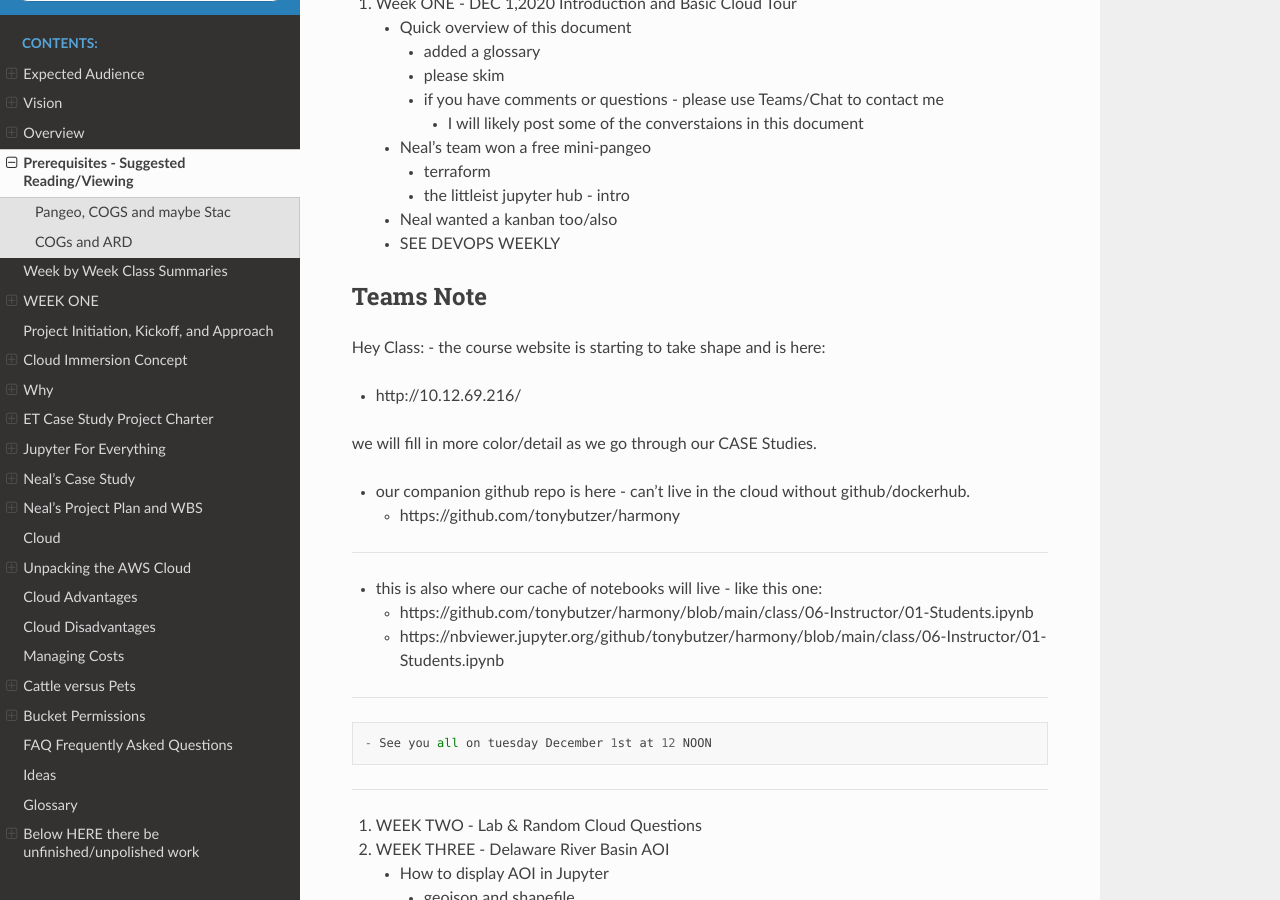
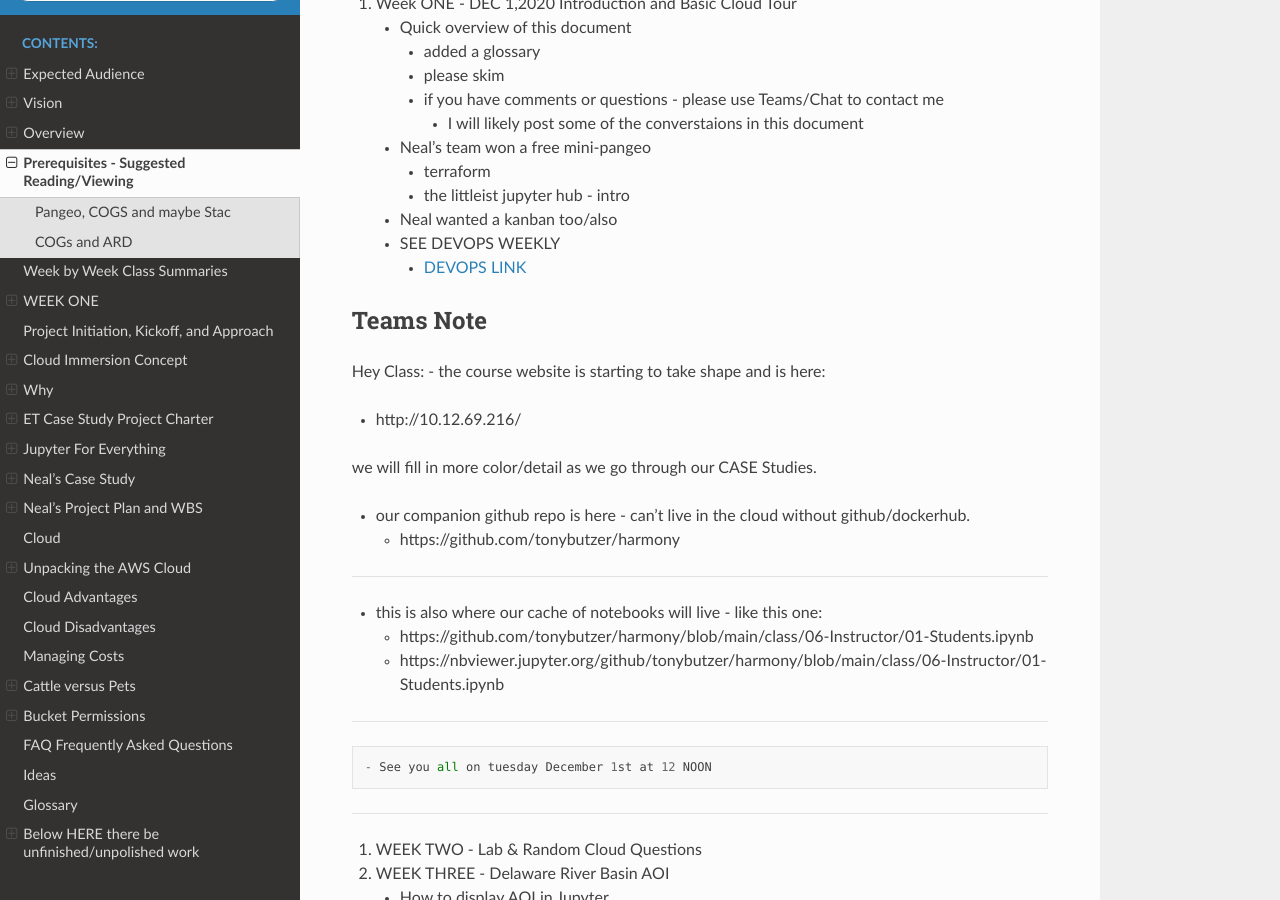
Before and after one commit to tonybutzer/harmony, a Sphinx documentation site: the page built from documentation/source/00weekbyweek.md, in a window 1280 px wide and 900 px high, scrolled down 967 px. Built offline with Sphinx 7.4.7 and the Read the Docs theme 2.0.0, drawn with Linux system fonts in a browser that asks for light colours; pages that are not in the unit, such as notebooks, are missing from menus.

Commit message:
automatic git update from Makefile

```diff
--- a/documentation/source/00weekbyweek.md
+++ b/documentation/source/00weekbyweek.md
@@ -29,6 +29,7 @@
 		- the littleist jupyter hub - intro
 	- Neal wanted a kanban too/also
 	- SEE DEVOPS WEEKLY
+		- [DEVOPS LINK](http://10.12.69.216/27etops.html?highlight=devops)
 
 ## Teams Note
 Hey Class: - the course website is starting to take shape and is here:
```
